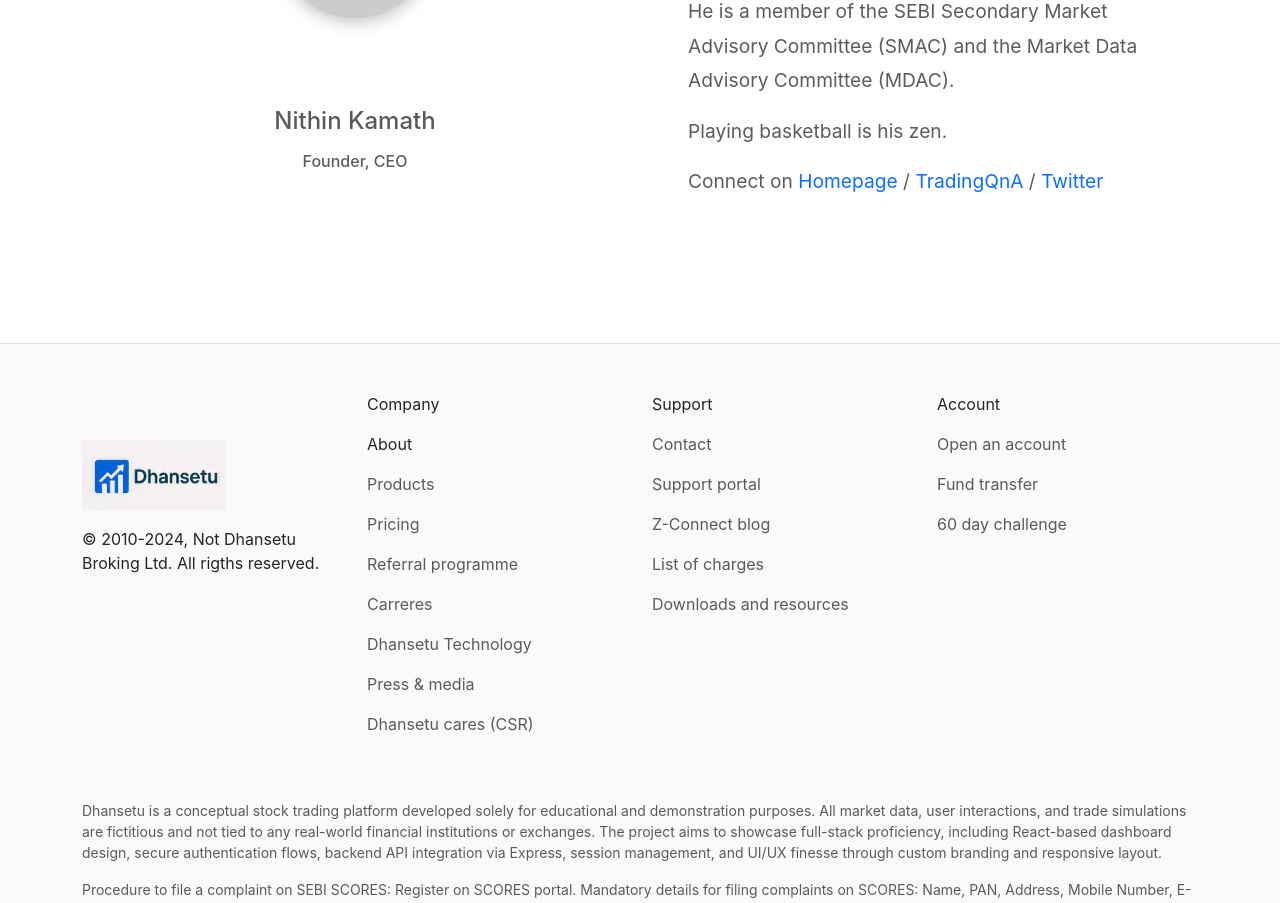
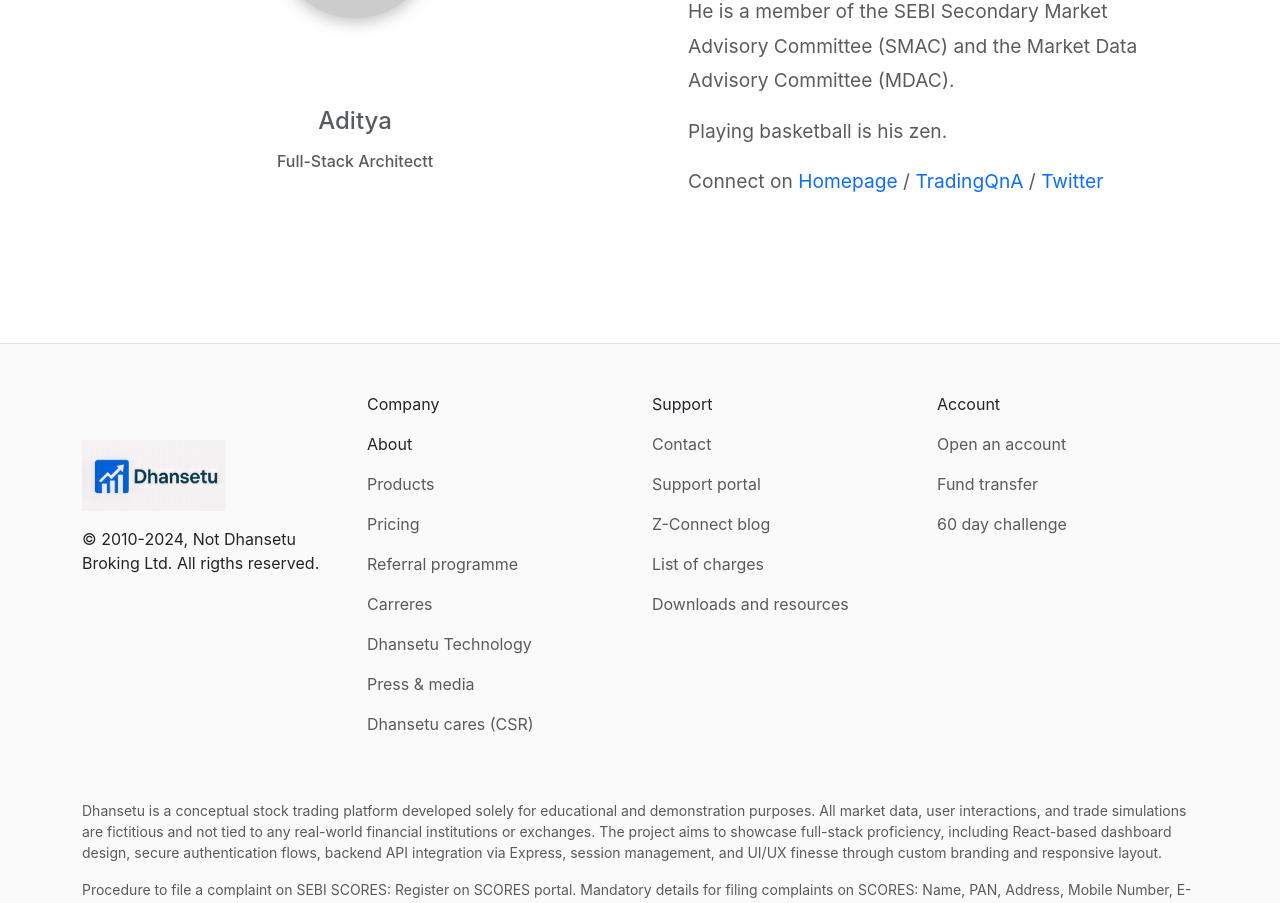
Before and after one commit to aditya1383/Stock-frontend, a React (Vite) app in the folder frontend/: page /about in a window 1280 px wide. Shown: the part 1481-2384 px from the top of the page. Built offline with nearby package versions, Linux system fonts and the light colour scheme.

Commit message:
Update Team.jsx

```diff
--- a/frontend/src/landing_page/about/Team.jsx
+++ b/frontend/src/landing_page/about/Team.jsx
@@ -10,8 +10,8 @@
             <div className="row mt-5 mb-5">
                 <div className="col text-muted text-center p-5">
                     <img src="media/images/Avatar.PNG" alt="Founder" className="mb-5" style={{borderRadius:"100%", width:"48%"}}/>
-                    <h3 className="fs-4">Nithin Kamath</h3>
-                    <h6 className="mt-3 mb-5">Founder, CEO</h6>
+                    <h3 className="fs-4">Aditya</h3>
+                    <h6 className="mt-3 mb-5">Full-Stack Architectt</h6>
                 </div>
 
                 <div className="col text-muted mt-2 p-5" style={{ lineHeight: "1.8", fontSize: "1.2em" }}>
```
